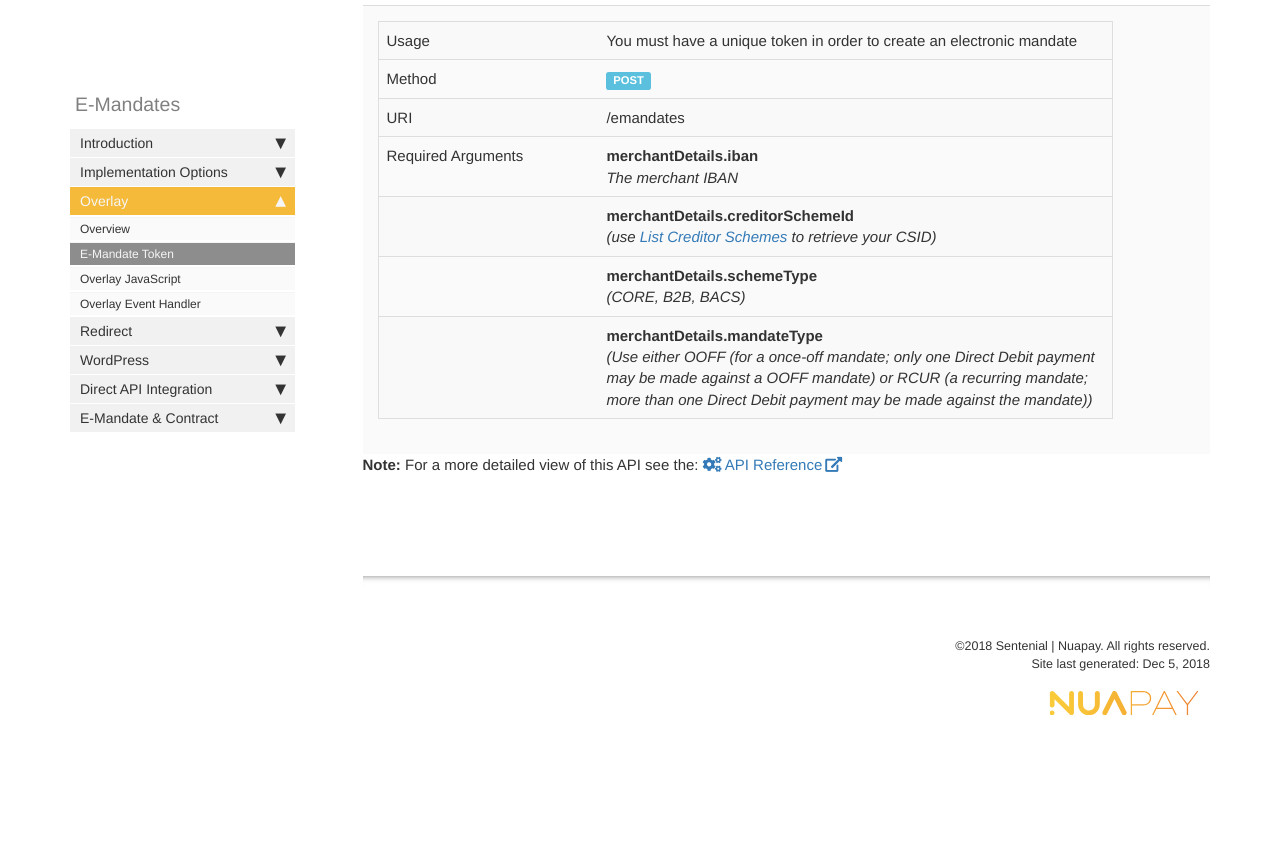
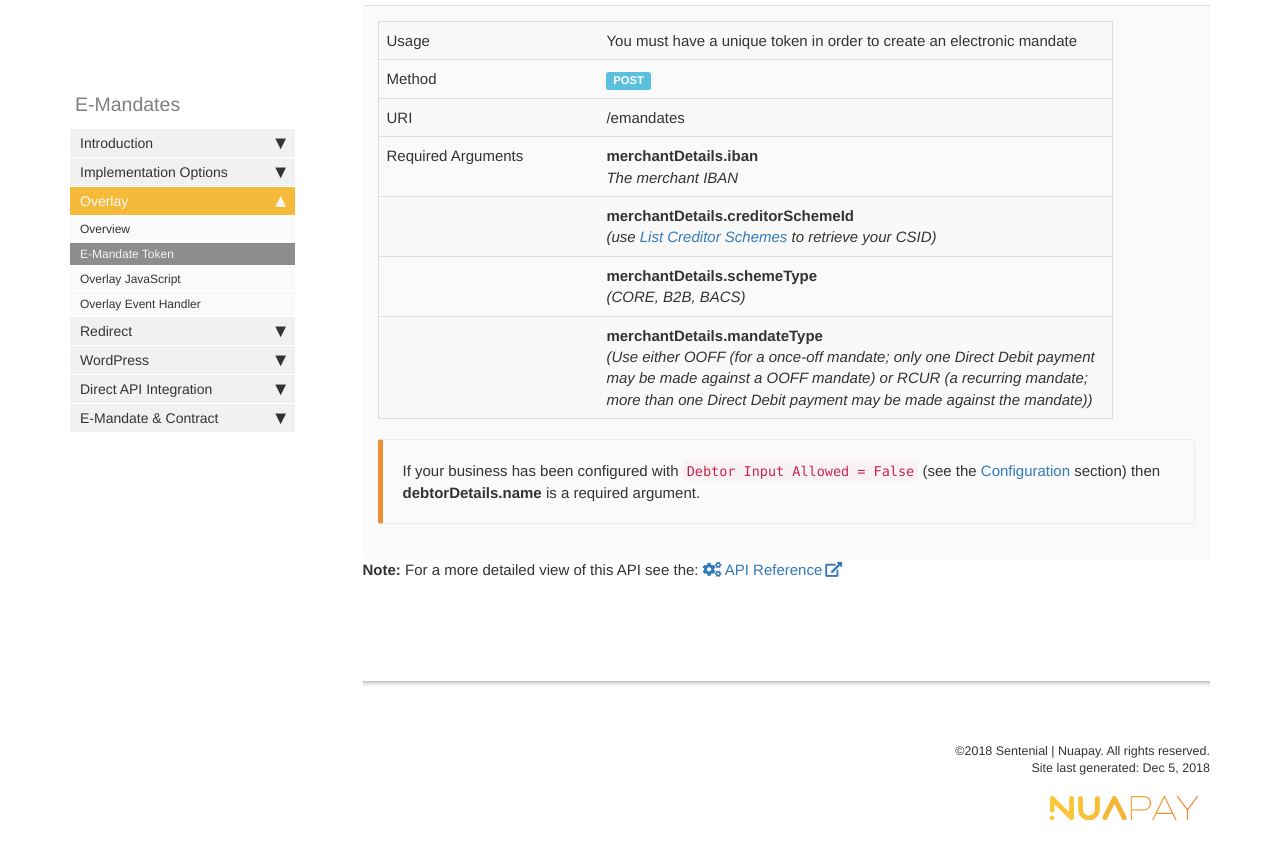
Before and after one commit to sentenial/developer-docs, a Jekyll site: the page built from pages/prodEmandates/em_token.md, in a window 1280 px wide and 900 px high, scrolled down 566 px. Shown: the top 859 px of the window. Built offline with Jekyll 4.4.1, drawn with Linux system fonts in a browser that asks for light colours; nearby versions of some CDN libraries; comment, search, counter and statistics services are not loaded; before the commit the page ends 1361 px from its top, so only the background shows below that.

Commit message:
Added update to E-Mandate Token to include reference to conditional Debtr Name field

```diff
--- a/pages/prodEmandates/em_token.md
+++ b/pages/prodEmandates/em_token.md
@@ -80,6 +80,7 @@ To retrieve your token you must make a <b>Prepare E-Mandate</b> request:
 </tbody>
 </table>
 
+{% include callout.html content="If your business has been configured with ``Debtor Input Allowed = False`` (see the [Configuration](em_configuration.html) section)  then **debtorDetails.name** is a required argument. " type="primary" %}
 
 
 </div>
@@ -97,6 +98,7 @@ To retrieve your token you must make a <b>Prepare E-Mandate</b> request:
 
 
 
+
 <b>Note:</b> For a more detailed view of this API see the: <a href="https://docs.nuapay.com/emandate-api/#prepare-e-mandate" target = '_blank'><i class="fa fa-cogs"></i> API Reference</a>
 
 
```
Also changed, not shown: pages/prodEmandates/em_tokendirectapi.md (+1 -0 lines), pages/prodEmandates/em_tokenredirect.md (+2 -0 lines).
